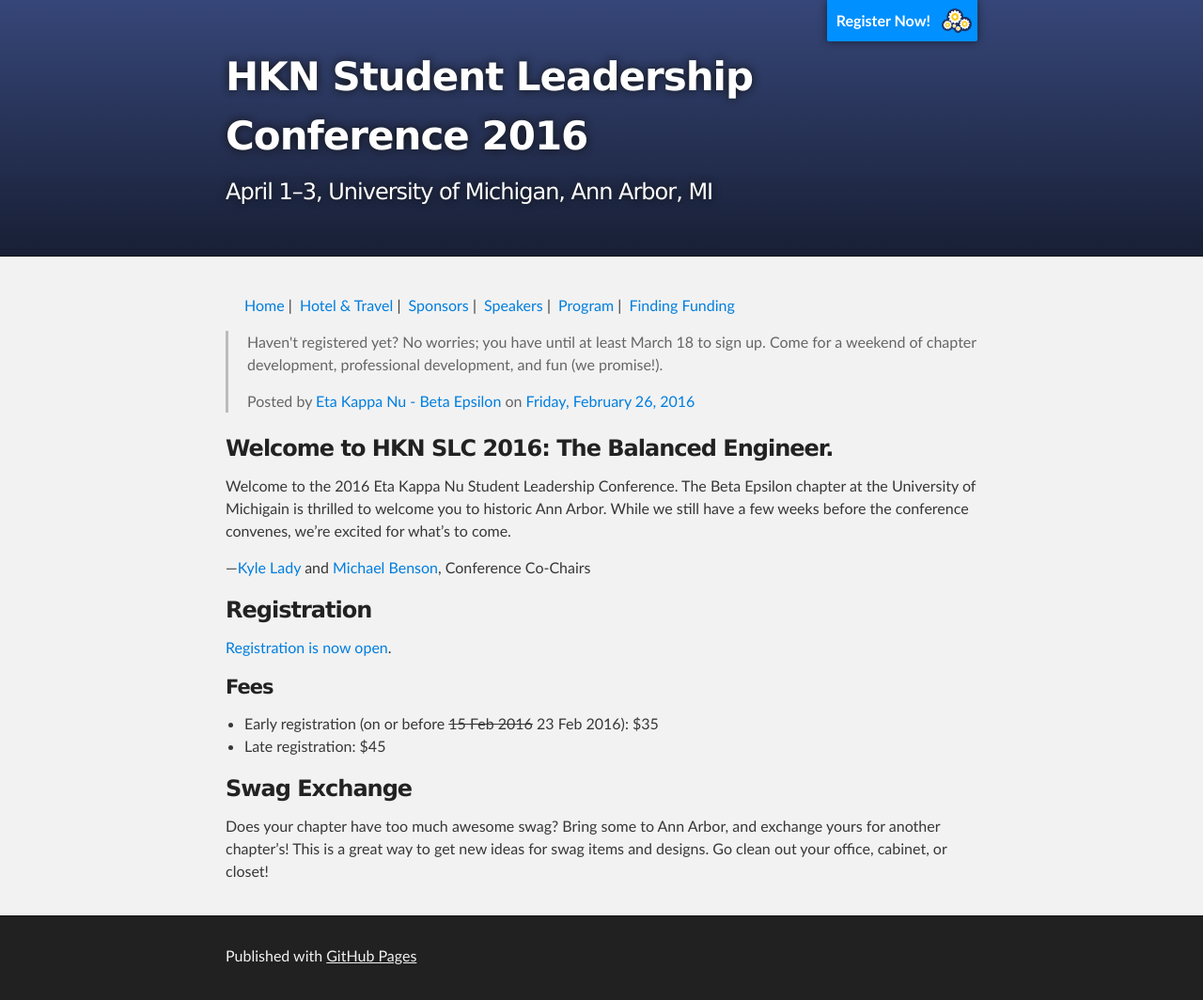
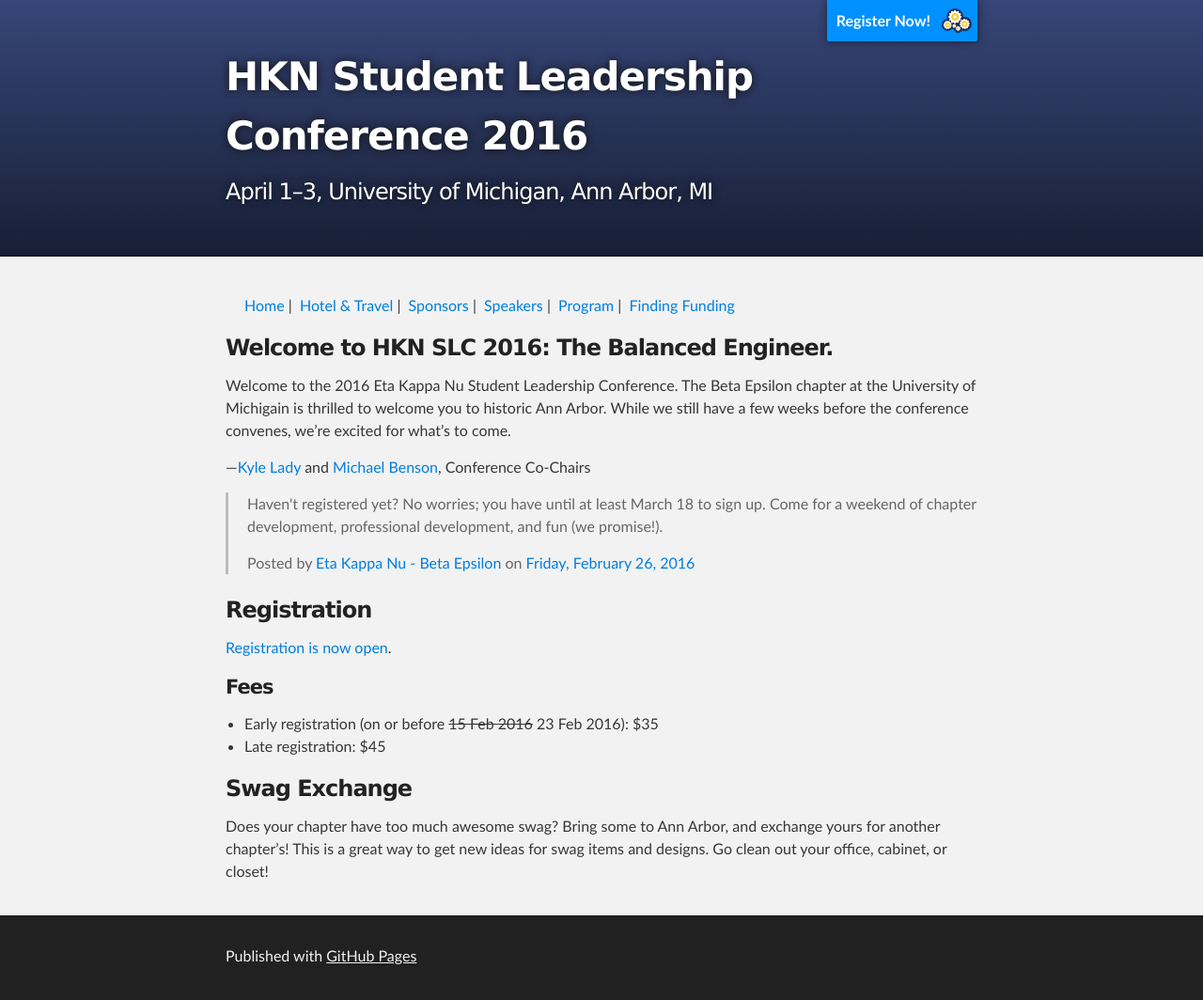
Before and after one commit to hkncon2016/hkncon2016.github.io, a Jekyll site: the page built from index.md, in a window 1280 px wide. Shown: the whole page at 94% size. Built offline with Jekyll 4.4.1, drawn with Linux system fonts in a browser that asks for light colours; some of the changed lines change nothing that is shown.

Commit message:
Update index.md

```diff
--- a/index.md
+++ b/index.md
@@ -3,7 +3,6 @@ layout: default
 title: HKN Student Leadership Conference 2016
 ---
 
-<div id="fb-root"></div><script>(function(d, s, id) {  var js, fjs = d.getElementsByTagName(s)[0];  if (d.getElementById(id)) return;  js = d.createElement(s); js.id = id;  js.src = "//connect.facebook.net/en_US/sdk.js#xfbml=1&version=v2.3";  fjs.parentNode.insertBefore(js, fjs);}(document, 'script', 'facebook-jssdk'));</script><div class="fb-post" data-href="https://www.facebook.com/IEEE.HKN/posts/1062907220439679" data-width="500"><div class="fb-xfbml-parse-ignore"><blockquote cite="https://www.facebook.com/IEEE.HKN/posts/1062907220439679"><p>Haven&#039;t registered yet? No worries; you have until at least March 18 to sign up. Come for a weekend of chapter development, professional development, and fun (we promise!).</p>Posted by <a href="https://www.facebook.com/HKNBE/">Eta Kappa Nu - Beta Epsilon</a> on&nbsp;<a href="https://www.facebook.com/IEEE.HKN/posts/1062907220439679">Friday, February 26, 2016</a></blockquote></div></div>
 
 ### Welcome to HKN SLC 2016: The Balanced Engineer.
 Welcome to the 2016 Eta Kappa Nu Student Leadership Conference. The Beta Epsilon chapter at the University of Michigain
@@ -11,6 +10,8 @@ is thrilled to welcome you to historic Ann Arbor. While we still have a few week
 we're excited for what's to come.
 
 —[Kyle Lady](mailto:chairs@hkn2016.com) and [Michael Benson](mailto:chairs@hkn2016.com), Conference Co-Chairs
+
+<div id="fb-root"></div><script>(function(d, s, id) {  var js, fjs = d.getElementsByTagName(s)[0];  if (d.getElementById(id)) return;  js = d.createElement(s); js.id = id;  js.src = "//connect.facebook.net/en_US/sdk.js#xfbml=1&version=v2.3";  fjs.parentNode.insertBefore(js, fjs);}(document, 'script', 'facebook-jssdk'));</script><div class="fb-post" data-href="https://www.facebook.com/IEEE.HKN/posts/1062907220439679" data-width="500"><div class="fb-xfbml-parse-ignore"><blockquote cite="https://www.facebook.com/IEEE.HKN/posts/1062907220439679"><p>Haven&#039;t registered yet? No worries; you have until at least March 18 to sign up. Come for a weekend of chapter development, professional development, and fun (we promise!).</p>Posted by <a href="https://www.facebook.com/HKNBE/">Eta Kappa Nu - Beta Epsilon</a> on&nbsp;<a href="https://www.facebook.com/IEEE.HKN/posts/1062907220439679">Friday, February 26, 2016</a></blockquote></div></div>
 
 
 ### Registration
```
